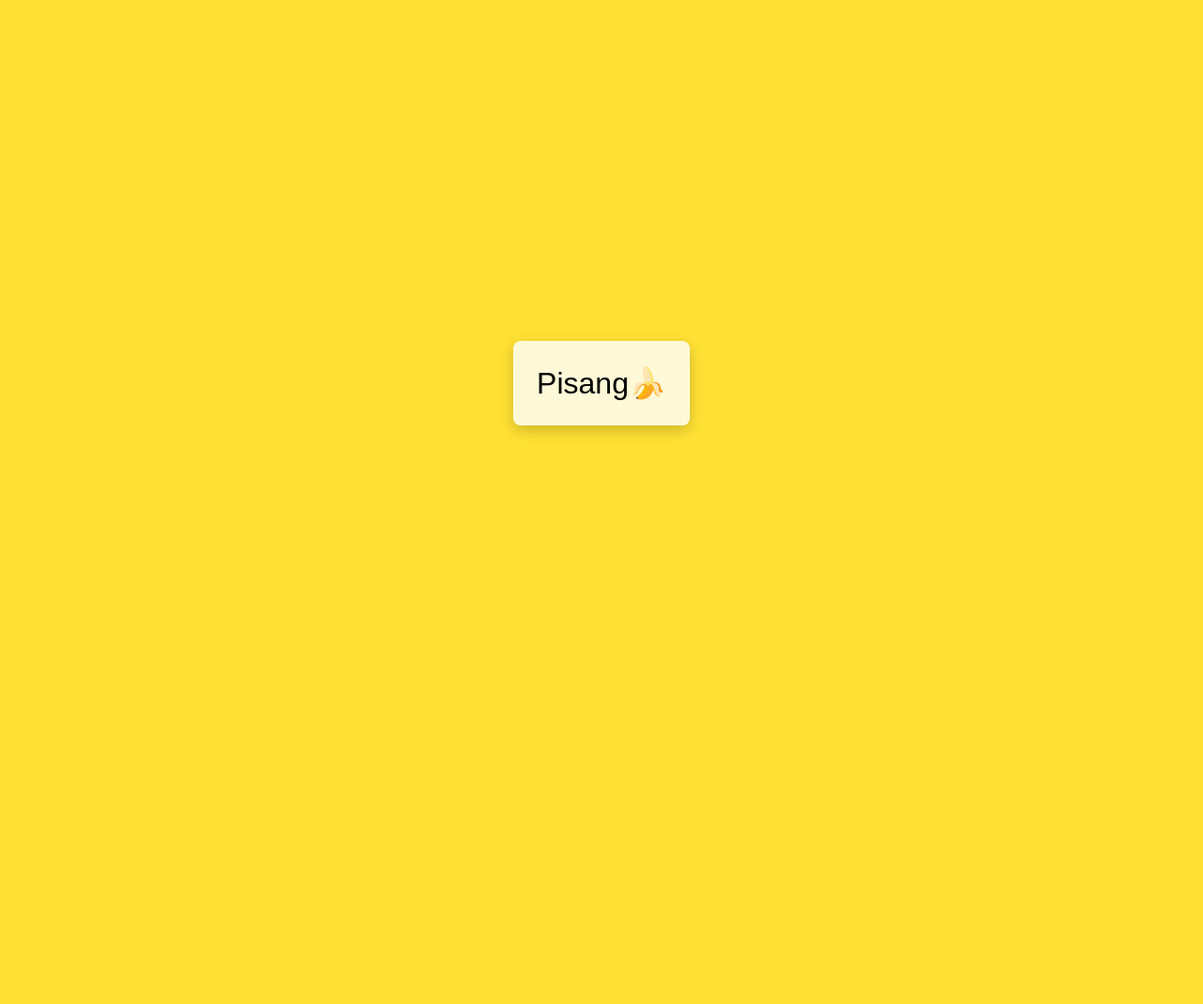
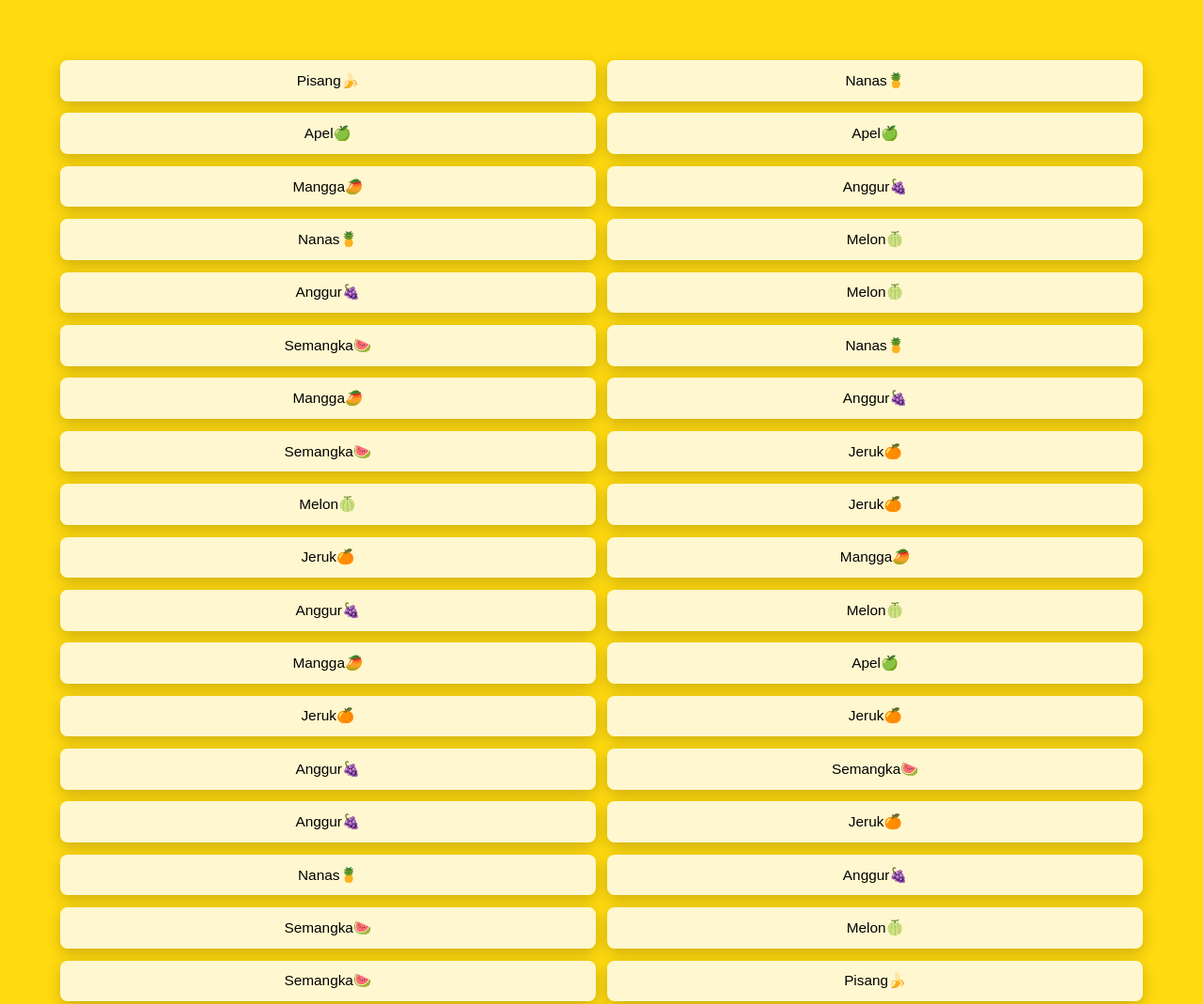
Before and after one commit to AchmatFajrii/random-fruit-freelance, a plain HTML site: page index.html in a window 1280 px wide. Shown: the top 1069 px of the page at 94% size. Before the commit the page ends 816 px from the top, so only its background shows below. Drawn offline with Linux system fonts and the light colour scheme.

Commit message:
add many fruits

```diff
--- a/index.html
+++ b/index.html
@@ -7,7 +7,9 @@
     <link rel="stylesheet" href="style.css" />
   </head>
   <body>
-    <div id="buahTerpilih">Nama buah akan muncul di sinii</div>
+    <!-- <div id="buahTerpilih">Nama buah akan muncul di sinii</div> -->
+    <div id="daftarBuah"></div>
+
     <script src="script.js"></script>
   </body>
 </html>
--- a/script.js
+++ b/script.js
@@ -1,3 +1,90 @@
+const buahBuahan = [
+  "Apel🍏",
+  "Pisang🍌",
+  "Jeruk🍊",
+  "Mangga🥭",
+  "Semangka🍉",
+  "Melon🍈",
+  "Anggur🍇",
+  "Nanas🍍",
+];
+
+const warnaBuahan = [
+  "#D0E9D7", // Warna untuk Apel
+  "#FFE135", // Warna untuk Pisang
+  "#FFA500", // Warna untuk Jeruk
+  "#FFD700", // Warna untuk Mangga
+  "#FF3B3F", // Warna untuk Semangka
+  "#98E2C6", // Warna untuk Melon
+  "#4B0082", // Warna untuk Anggur
+  "#FFD700", // Warna untuk Nanas
+];
+
+function acakArray(seed, array) {
+  const result = [...array];
+  let m = result.length,
+    t,
+    i;
+
+  while (m) {
+    seed = (seed * 9301 + 49297) % 233280; // formula pseudo-random
+    i = Math.floor((seed * m--) / 233280); // memastikan indeks adalah bilangan bulat
+    t = result[m];
+    result[m] = result[i];
+    result[i] = t;
+  }
+  return result;
+}
+
+function tampilkanBuah(index) {
+  const buahTerpilih = buahBuahan[index];
+  const elemenBuah = document.querySelector("#buahTerpilih");
+  elemenBuah.innerText = buahTerpilih;
+
+  // Mengatur warna latar belakang sesuai dengan buah yang dipilih
+  document.body.style.backgroundColor = warnaBuahan[index];
+}
+
+function tampilkanBuahBerdasarkanWaktu() {
+  const waktuSaatIni = new Date();
+  const seed = waktuSaatIni.getSeconds() / 60;
+
+  // Membuat array besar yang berisi buah-buahan berulang-ulang
+  let buahBesar = [];
+  while (buahBesar.length < 50) {
+    buahBesar = buahBesar.concat(buahBuahan);
+  }
+
+  // Mengacak array besar tersebut
+  const urutanAcak = acakArray(seed, buahBesar);
+
+  // Mengambil 50 buah pertama dari array yang telah diacak
+  const buah50 = urutanAcak.slice(0, 50);
+
+  const elemenDaftarBuah = document.querySelector("#daftarBuah");
+  elemenDaftarBuah.innerHTML = buah50
+    .map((buah) => `<div class="buah">${buah}</div>`)
+    .join("");
+
+  // Mengatur warna latar belakang sesuai dengan buah pertama yang dipilih
+  document.body.style.backgroundColor =
+    warnaBuahan[buahBuahan.indexOf(buah50[0])];
+}
+
+function aturTimerUntukDetikBerikutnya() {
+  setTimeout(() => {
+    tampilkanBuahBerdasarkanWaktu();
+    aturTimerUntukDetikBerikutnya();
+  }, 1000);
+}
+
+// Panggil fungsi berdasarkan detik saat halaman dimuat
+tampilkanBuahBerdasarkanWaktu();
+// Atur timer untuk memperbarui tampilan setiap detik
+aturTimerUntukDetikBerikutnya();
+
+// PERJAM
+
 // const buahBuahan = [
 //   "Apel🍏",
 //   "Pisang🍌",
@@ -47,7 +134,7 @@
 
 // function tampilkanBuahBerdasarkanWaktu() {
 //   const waktuSaatIni = new Date();
-//   const seed = waktuSaatIni.getSeconds() / 60;
+//   const seed = waktuSaatIni.getHours();
 //   const urutanAcak = acakArray(
 //     seed,
 //     Array.from({ length: buahBuahan.length }, (_, i) => i)
@@ -56,90 +143,18 @@
 //   tampilkanBuah(indexBuah);
 // }
 
-// function aturTimerUntukDetikBerikutnya() {
+// function aturTimerUntukJamBerikutnya() {
+//   const waktuSaatIni = new Date();
+//   const milidetikHinggaJamBerikutnya =
+//     (3600 - waktuSaatIni.getMinutes() * 60 - waktuSaatIni.getSeconds()) * 1000;
+
 //   setTimeout(() => {
 //     tampilkanBuahBerdasarkanWaktu();
-//     aturTimerUntukDetikBerikutnya();
-//   }, 1000);
+//     aturTimerUntukJamBerikutnya();
+//   }, milidetikHinggaJamBerikutnya);
 // }
 
-// // Panggil fungsi berdasarkan detik saat halaman dimuat
+// // Panggil fungsi berdasarkan jam saat halaman dimuat
 // tampilkanBuahBerdasarkanWaktu();
-// // Atur timer untuk memperbarui tampilan setiap detik
-// aturTimerUntukDetikBerikutnya();
-
-// PERJAM
-
-const buahBuahan = [
-  "Apel🍏",
-  "Pisang🍌",
-  "Jeruk🍊",
-  "Mangga🥭",
-  "Semangka🍉",
-  "Melon🍈",
-  "Anggur🍇",
-  "Nanas🍍",
-];
-
-const warnaBuahan = [
-  "#D0E9D7", // Warna untuk Apel
-  "#FFE135", // Warna untuk Pisang
-  "#FFA500", // Warna untuk Jeruk
-  "#FFD700", // Warna untuk Mangga
-  "#FF3B3F", // Warna untuk Semangka
-  "#98E2C6", // Warna untuk Melon
-  "#4B0082", // Warna untuk Anggur
-  "#FFD700", // Warna untuk Nanas
-];
-
-function acakArray(seed, array) {
-  const result = [...array];
-  let m = result.length,
-    t,
-    i;
-
-  while (m) {
-    seed = (seed * 9301 + 49297) % 233280; // formula pseudo-random
-    i = Math.floor((seed * m--) / 233280); // memastikan indeks adalah bilangan bulat
-    t = result[m];
-    result[m] = result[i];
-    result[i] = t;
-  }
-  return result;
-}
-
-function tampilkanBuah(index) {
-  const buahTerpilih = buahBuahan[index];
-  const elemenBuah = document.querySelector("#buahTerpilih");
-  elemenBuah.innerText = buahTerpilih;
-
-  // Mengatur warna latar belakang sesuai dengan buah yang dipilih
-  document.body.style.backgroundColor = warnaBuahan[index];
-}
-
-function tampilkanBuahBerdasarkanWaktu() {
-  const waktuSaatIni = new Date();
-  const seed = waktuSaatIni.getHours();
-  const urutanAcak = acakArray(
-    seed,
-    Array.from({ length: buahBuahan.length }, (_, i) => i)
-  );
-  const indexBuah = urutanAcak[0];
-  tampilkanBuah(indexBuah);
-}
-
-function aturTimerUntukJamBerikutnya() {
-  const waktuSaatIni = new Date();
-  const milidetikHinggaJamBerikutnya =
-    (3600 - waktuSaatIni.getMinutes() * 60 - waktuSaatIni.getSeconds()) * 1000;
-
-  setTimeout(() => {
-    tampilkanBuahBerdasarkanWaktu();
-    aturTimerUntukJamBerikutnya();
-  }, milidetikHinggaJamBerikutnya);
-}
-
-// Panggil fungsi berdasarkan jam saat halaman dimuat
-tampilkanBuahBerdasarkanWaktu();
-// Atur timer untuk memperbarui tampilan pada awal jam berikutnya
-aturTimerUntukJamBerikutnya();
+// // Atur timer untuk memperbarui tampilan pada awal jam berikutnya
+// aturTimerUntukJamBerikutnya();
--- a/style.css
+++ b/style.css
@@ -1,31 +1,37 @@
 body {
   font-family: Arial, sans-serif;
-  display: flex;
-  justify-content: center;
-  align-items: center;
-  height: 100vh;
+  background-color: #f4f4f4;
   transition: all 0.5s ease;
+  margin: 0;
+  padding: 0;
 }
 
-#buahTerpilih {
-  font-size: 2.5vw; /* Ubah ukuran font menjadi responsif terhadap lebar viewport */
-  padding: 2vw; /* Ubah padding menjadi responsif */
+#daftarBuah {
+  display: grid;
+  grid-template-columns: repeat(2, 1fr); /* 2 kolom dengan lebar yang sama */
+  gap: 1vw; /* jarak antara setiap item grid */
+  max-width: 90%;
+  margin: 5% auto;
+}
+
+.buah {
+  font-size: 1.2vw;
+  padding: 1vw;
   border-radius: 8px;
   background-color: rgba(255, 255, 255, 0.8);
   box-shadow: 0 5px 15px rgba(0, 0, 0, 0.2);
   transition: transform 0.3s;
-  text-align: center; /* Tambahkan ini untuk memastikan teks selalu terpusat */
-  max-width: 90%; /* Batasi lebar maksimal agar konten tidak melebar terlalu jauh di layar lebar */
+  text-align: center;
 }
 
-#buahTerpilih:hover {
+.buah:hover {
   transform: scale(1.05);
 }
 
 /* Media query untuk layar kecil */
 @media only screen and (max-width: 600px) {
-  #buahTerpilih {
-    font-size: 5vw; /* Ukuran font lebih besar untuk layar kecil */
-    padding: 3vw;
+  .buah {
+    font-size: 2.5vw;
+    padding: 1.5vw;
   }
 }
```
